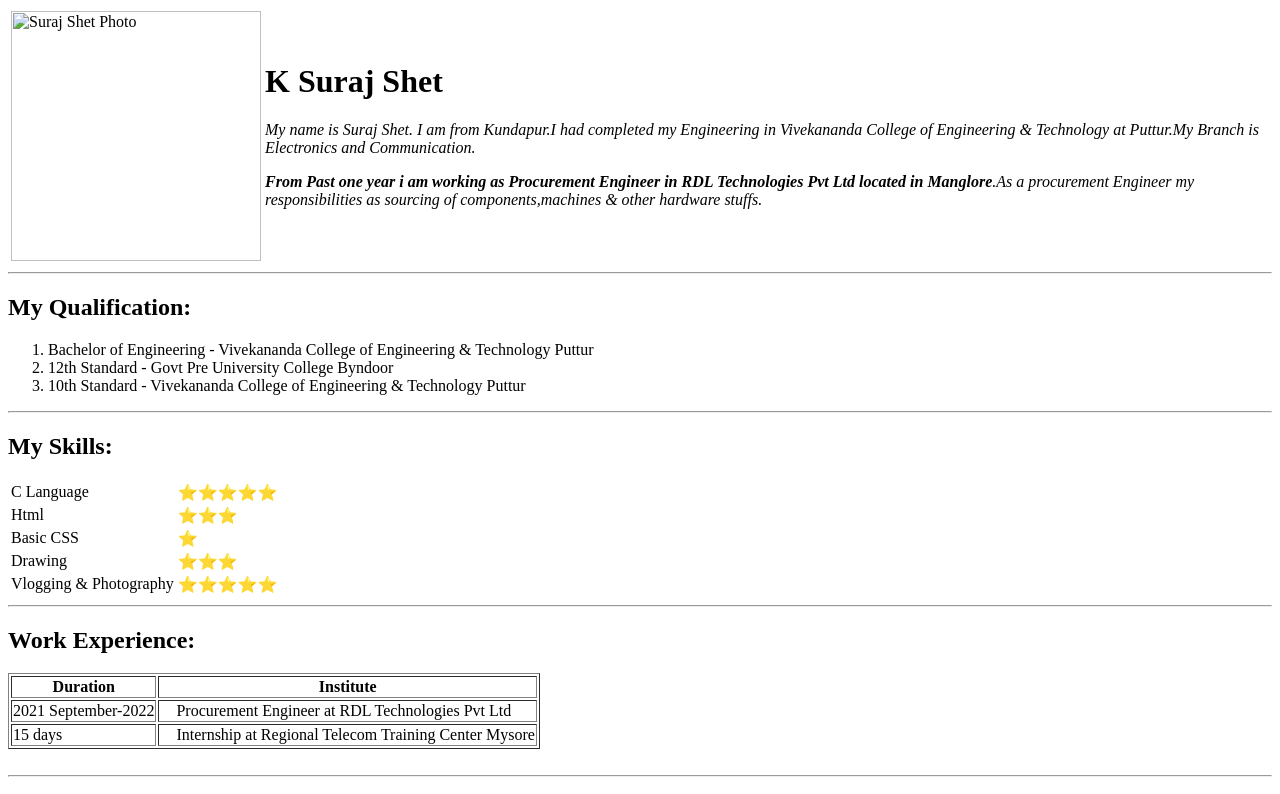
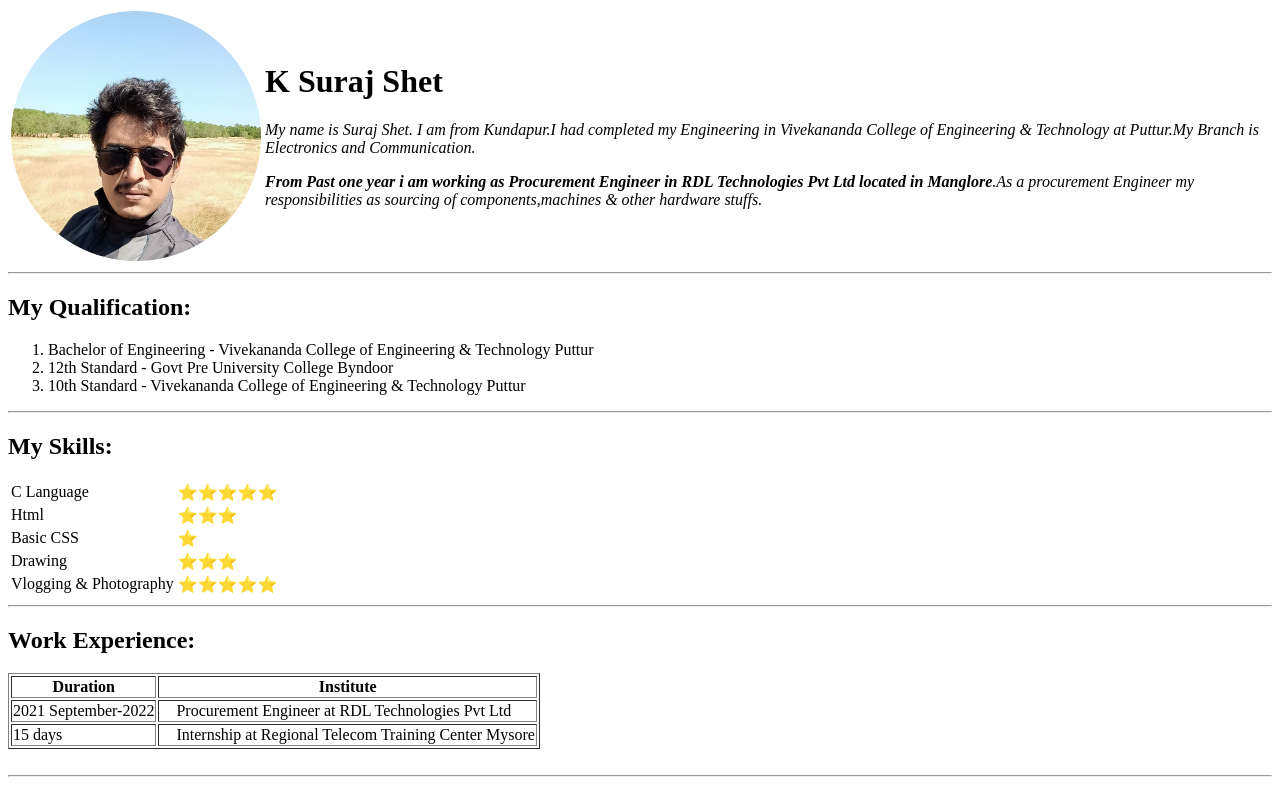
Before and after one commit to Shet9099/CV, a plain HTML site: page index.html in a window 1280 px wide. Shown: the top 794 px of the page. Drawn offline with Linux system fonts and the light colour scheme.

Commit message:
added an image

```diff
--- a/index.html
+++ b/index.html
@@ -5,7 +5,7 @@
     <body>
       <table cell spacing="20">
          <tr>
-            <td><img src="photos\suraj4-modified.png" alt="Suraj Shet Photo"width="250" height="250"></td>
+            <td><img src="https://github.com/Shet9099/CV/blob/main/suraj4-modified.png" alt="Suraj Shet Photo"width="250" height="250"></td>
             <td><h1>K Suraj Shet</h1>
                <p><em>My name is Suraj Shet. I am from Kundapur.I had completed my Engineering in Vivekananda College of Engineering & Technology at Puttur.My Branch is Electronics and Communication.</em></p>
                <p><em><strong>From Past one year i am working as Procurement Engineer in RDL Technologies Pvt Ltd located in Manglore</strong>.As a procurement Engineer my responsibilities as sourcing of components,machines & other hardware stuffs.</em></p></td>
```
